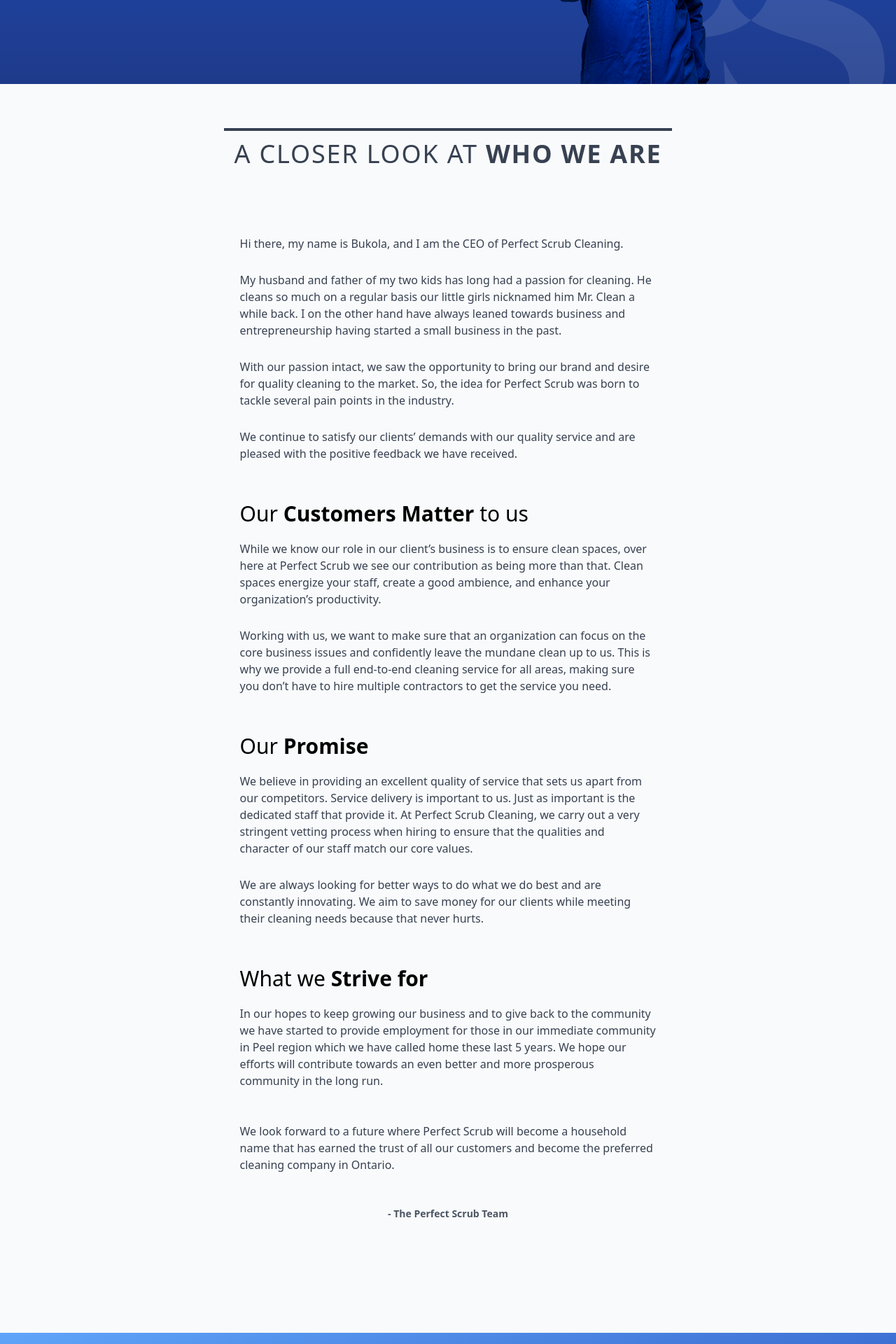
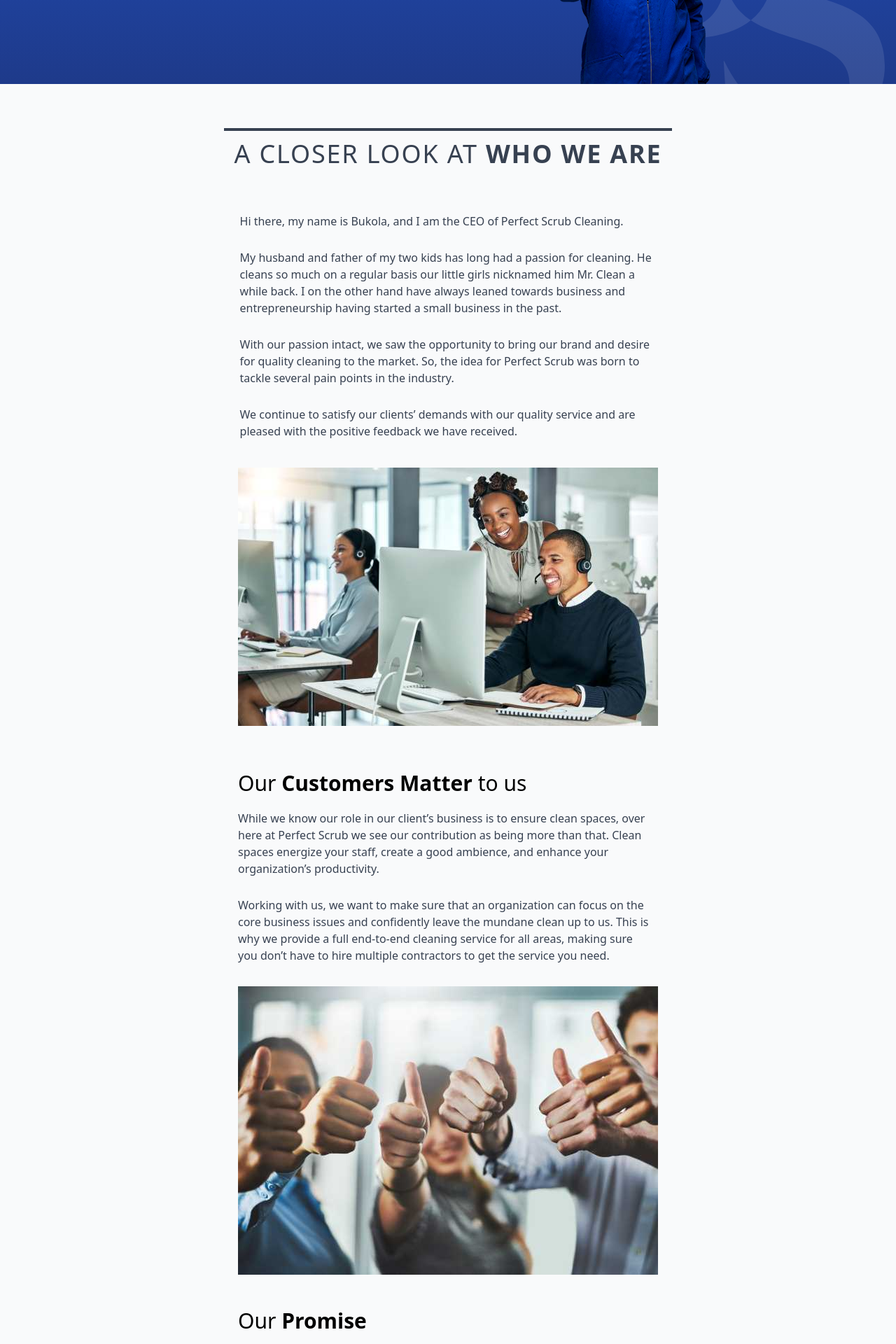
Before and after one commit to perfectscrub/perfect-scrub, a Next.js app: page /about in a window 1280 px wide. Shown: the part 640-2560 px from the top of the page at 70% size. Built offline with nearby package versions, Linux system fonts and the light colour scheme.

Commit message:
added images

```diff
--- a/pages/about.jsx
+++ b/pages/about.jsx
@@ -16,7 +16,7 @@
         {/* Start of 'About Us' Landing */}
         <section className="landing-section overflow-hidden flex flex-col md:flex-row pt-28 px-4 pl-6 lg:pt-16 lg:pl-32 bg-gradient-to-b from-blue-600 to-blue-900">
           <div className="lg:mt-20 lg:w-1/2">
-            <h1 className="font-semibold text-md uppercase lg:text-2xl text-green-300 mb-8">
+            <h1 className="font-semibold text-md uppercase lg:text-2xl text-green-300 mb-8 mt-4">
               About Us
             </h1>
             <p className="font-semibold lg:w-5/6 text-3xl lg:text-4xl text-gray-50">
@@ -38,12 +38,12 @@
         </section>
 
         {/* Start of About Us longer description/story */}
-        <section className="flex flex-col items-center pt-16 lg:pt-20 pb-40 px-4">
+        <section className="flex flex-col items-center pt-16 lg:pt-20 pb-40 px-4 gap-4">
           <h2 className="thick_underline tracking-wider text-center font-sans font-light text-3xl lg:text-4xl uppercase text-gray-700">
             A Closer Look At <span className="font-bold">Who We Are</span>
           </h2>
           <div>
-            <p className="max-w-prose pt-24 pb-2 lg:px-0 text-gray-700">
+            <p className="max-w-prose pt-12 pb-2 lg:px-0 text-gray-700">
               Hi there, my name is Bukola, and I am the CEO of Perfect Scrub
               Cleaning.
             </p>
@@ -66,6 +66,14 @@
               received.
             </p>
           </div>
+          <div className="mt-4">
+            <Image
+              width={600}
+              height={369}
+              src={"/customer-care.jpg"}
+              alt="customer care people"
+            />
+          </div>
           <div>
             <h2 className="text-3xl font-sans font-light mt-12">
               Our <span className="font-bold">Customers Matter </span>to us
@@ -83,6 +91,14 @@
               cleaning service for all areas, making sure you don’t have to hire
               multiple contractors to get the service you need.
             </p>
+            <div className="mt-6">
+              <Image
+                width={600}
+                height={369}
+                src={"/our-promise.jpg"}
+                alt="group with their thumbs up"
+              />
+            </div>
             <h2 className="text-3xl font-sans font-light mt-12">
               Our <span className="font-bold">Promise</span>
             </h2>
```
